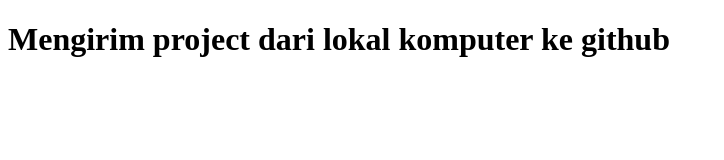
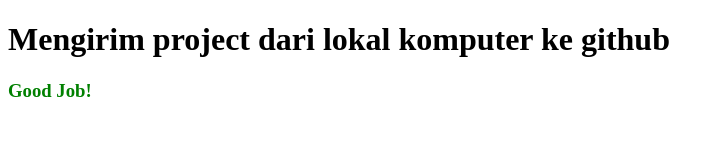
Before and after one commit to AmelindaRen/latihan-git-remote, a plain HTML site: page index.html in a window 1280 px wide. Shown: the whole page, without its empty margins (0-724 px from the left). Drawn offline with Linux system fonts and the light colour scheme.

Commit message:
memperbarui index html menambahkan h3

```diff
--- a/index.html
+++ b/index.html
@@ -7,5 +7,6 @@
 </head>
 <body>
     <h1>Mengirim project dari lokal komputer ke github</h1>
+    <h3 style="color: green;">Good Job!</h3>
 </body>
 </html>
```
